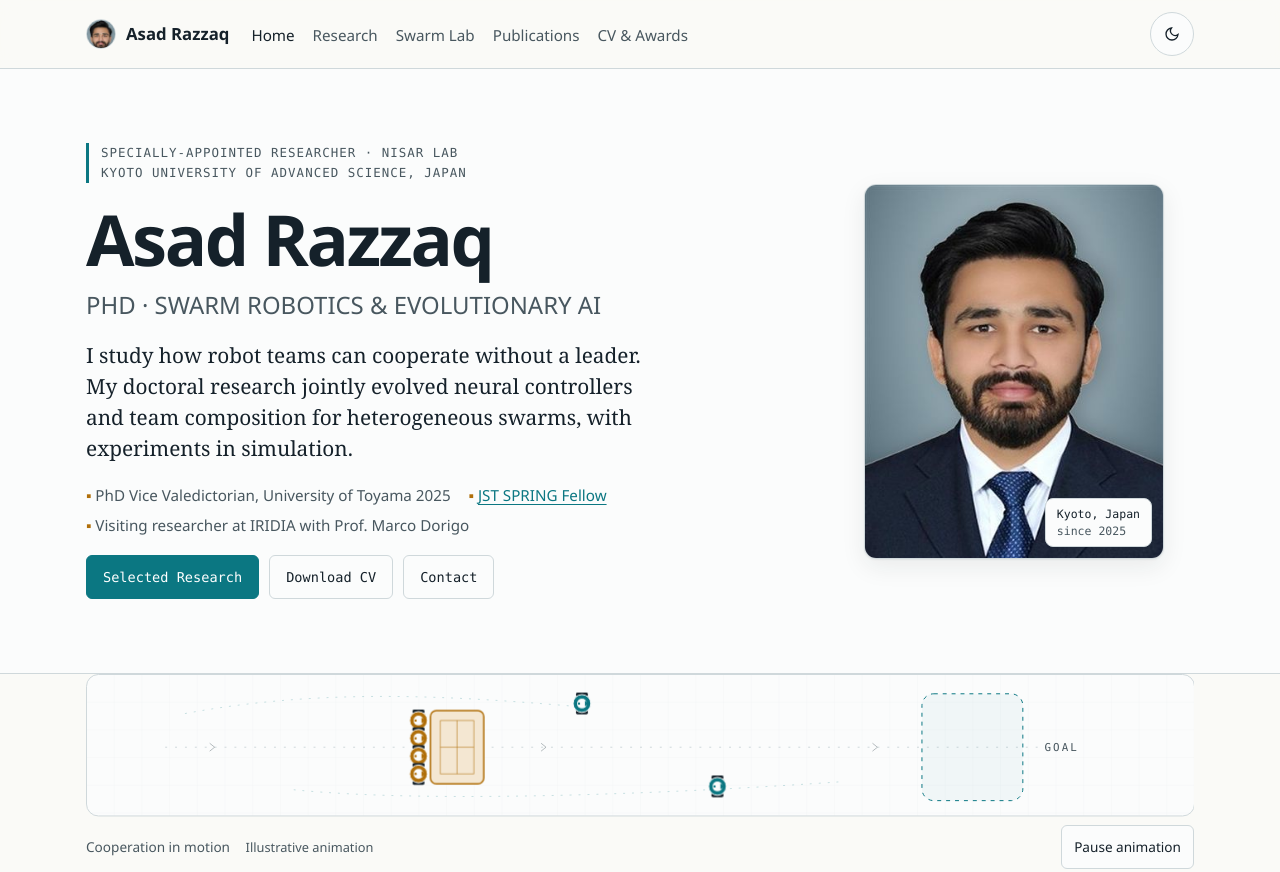
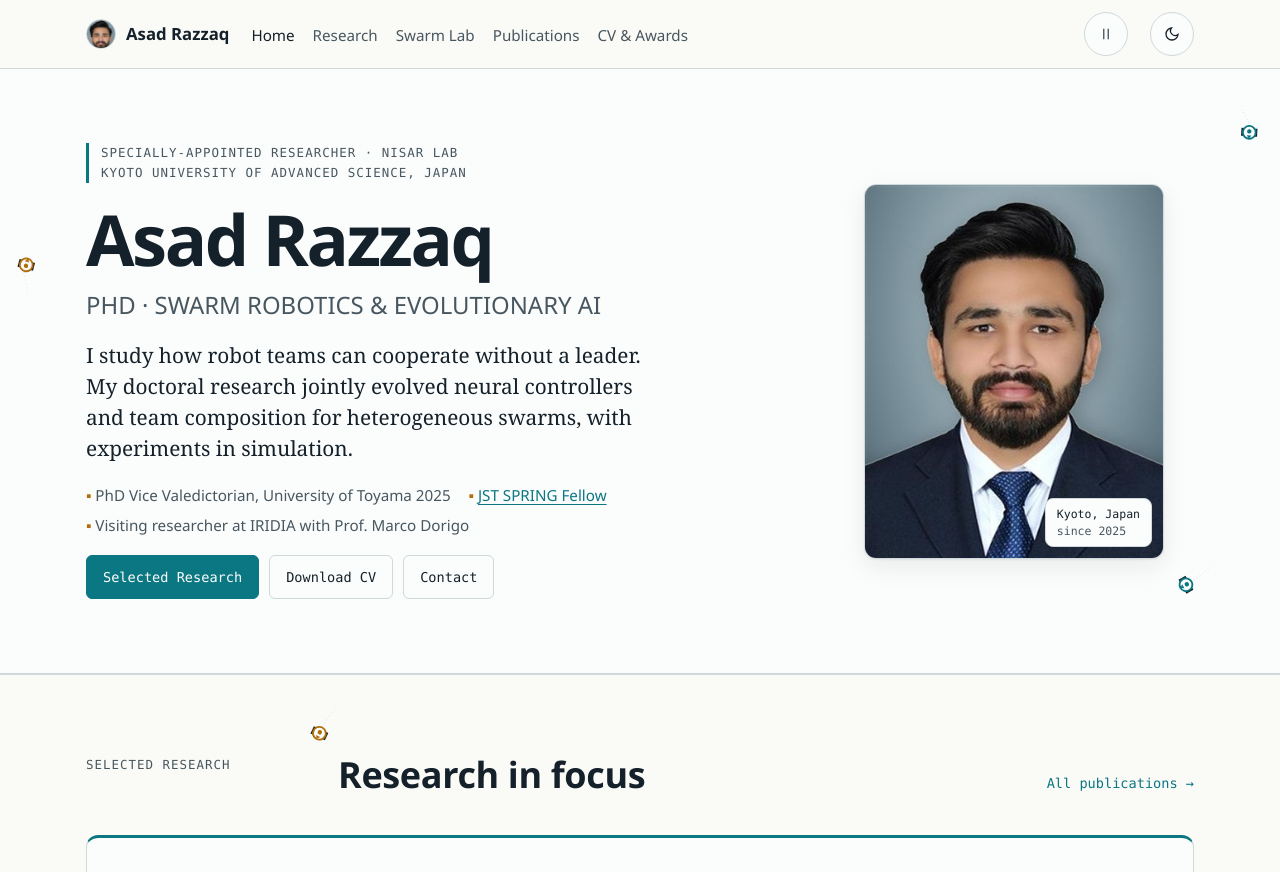
Before and after one commit to RAZZAQ-Asad/Razzaq-Asad.github.io, a plain HTML site: page index.html in a window 1280 px wide. Shown: the top 872 px of the page. Drawn offline with Linux system fonts and the light colour scheme.

Commit message:
Replace transport strip with ambient robots roaming around page content

```diff
--- /dev/null
+++ b/assets/home-roam.css
@@ -0,0 +1,7 @@
+/* Viewport decoration: no document-flow space and no pointer interception. */
+#swarm-roam {position:fixed;inset:0;display:block;width:100%;height:100%;pointer-events:none;z-index:10}
+.roam-toggle {display:inline-flex;align-items:center;justify-content:center;flex:none;width:44px;height:44px;padding:10px;border:1px solid var(--line);border-radius:50%;background:var(--surface);color:var(--muted);cursor:pointer}
+.roam-toggle:hover {color:var(--ink);border-color:var(--accent)}
+.roam-toggle svg {width:18px;height:18px}
+@media(prefers-reduced-motion:reduce) {#swarm-roam,.roam-toggle {display:none!important}}
+@media print {#swarm-roam,.roam-toggle {display:none!important}}
--- /dev/null
+++ b/assets/home-roam.js
@@ -0,0 +1,142 @@
+/* Ambient robot illustration. Choreographed sensing, not a research simulation. */
+(() => {
+  const canvas = document.getElementById("swarm-roam");
+  const button = document.getElementById("roam-toggle");
+  if (!canvas || !button) return;
+  const ctx = canvas.getContext("2d");
+  if (!ctx) return;
+  const reduce = matchMedia("(prefers-reduced-motion: reduce)");
+  const pauseIcon = '<svg viewBox="0 0 24 24" fill="none" stroke="currentColor" stroke-width="1.8" aria-hidden="true"><path d="M9 5v14M15 5v14"/></svg>';
+  const playIcon = '<svg viewBox="0 0 24 24" fill="none" stroke="currentColor" stroke-width="1.8" aria-hidden="true"><path d="m8 5 11 7-11 7Z"/></svg>';
+  let width=0, height=0, obstacles=[], robots=[], colors={}, paused=false, raf=0, previous=0, clock=0, dirty=true, lastLayout=0;
+  const random=(a,b)=>a+Math.random()*(b-a);
+  function palette() {
+    const s=getComputedStyle(document.documentElement);
+    colors={teal:s.getPropertyValue("--scout").trim(),amber:s.getPropertyValue("--worker").trim(),ink:s.getPropertyValue("--ink").trim(),surface:s.getPropertyValue("--surface").trim()};
+  }
+  function resize() {
+    width=innerWidth; height=innerHeight;
+    const ratio=Math.min(devicePixelRatio||1,2);
+    canvas.width=Math.round(width*ratio); canvas.height=Math.round(height*ratio);
+    ctx.setTransform(ratio,0,0,ratio,0,0);
+    robots=[]; dirty=true; palette();
+  }
+  function collectObstacles() {
+    const boxes=[];
+    const add=rect=>{
+      if(rect.width<1||rect.height<1||rect.bottom<0||rect.top>height||rect.right<0||rect.left>width)return;
+      boxes.push({left:rect.left-10,top:rect.top-10,right:rect.right+10,bottom:rect.bottom+10});
+    };
+    // Protect actual text lines, not whole sections, so robots can use the gaps.
+    const walker=document.createTreeWalker(document.body,NodeFilter.SHOW_TEXT);
+    let node;
+    while((node=walker.nextNode())) {
+      if(!node.textContent.trim())continue;
+      const parent=node.parentElement;
+      if(!parent||parent.closest("script,style,svg,canvas,[hidden],dialog:not([open])"))continue;
+      const r=document.createRange();r.selectNodeContents(node);
+      for(const rect of r.getClientRects())add(rect);
+    }
+    document.querySelectorAll("nav,img,button,input,select,textarea,video,iframe,canvas:not(#swarm-roam)").forEach(el=>add(el.getBoundingClientRect()));
+    obstacles=boxes;
+    dirty=false;
+  }
+  function free(x,y,padding=0) {
+    if(x<14+padding||y<14+padding||x>width-14-padding||y>height-14-padding)return false;
+    return !obstacles.some(r=>x>r.left-padding&&x<r.right+padding&&y>r.top-padding&&y<r.bottom+padding);
+  }
+  function place() {
+    for(let tries=0;tries<180;tries++){
+      const x=random(16,width-16),y=random(84,height-16);
+      if(free(x,y,5)&&robots.every(r=>Math.hypot(r.x-x,r.y-y)>45))
+        return {x,y,angle:random(-Math.PI,Math.PI),speed:random(15,24),phase:random(0,10),turn:random(-.25,.25),trail:[],stamp:0};
+    }
+    return null;
+  }
+  function clearAhead(r,angle,distance) {
+    return free(r.x+Math.cos(angle)*distance,r.y+Math.sin(angle)*distance,3);
+  }
+  function advance(r,dt) {
+    if(!free(r.x,r.y,2)){
+      const spot=place();
+      if(spot)Object.assign(r,spot);
+      return;
+    }
+    r.angle+=Math.sin(clock*.45+r.phase)*.18*dt;
+    if(!clearAhead(r,r.angle,30)) {
+      const turns=[.55,-.55,1.1,-1.1,1.8,-1.8,Math.PI];
+      const turn=turns.find(t=>clearAhead(r,r.angle+t,26)&&clearAhead(r,r.angle+t,12));
+      r.angle+=turn===undefined?Math.PI:turn;
+    }
+    for(const other of robots)if(other!==r&&Math.hypot(other.x-r.x,other.y-r.y)<24)r.angle+=1.4*dt;
+    const x=r.x+Math.cos(r.angle)*r.speed*dt,y=r.y+Math.sin(r.angle)*r.speed*dt;
+    if(free(x,y,2)){r.x=x;r.y=y;}else r.angle+=Math.PI*.7;
+    if(clock-r.stamp>.2){r.trail.push([r.x,r.y]);if(r.trail.length>9)r.trail.shift();r.stamp=clock;}
+  }
+  function drawRobot(r,index) {
+    const color=index%2?colors.amber:colors.teal;
+    if(!free(r.x,r.y))return;
+    ctx.save();ctx.translate(r.x,r.y);
+    const scan=(clock+r.phase)%10;
+    if(scan<1.9){
+      let reach=64;
+      for(let d=12;d<=64;d+=8){
+        if([-.42,0,.42].some(a=>!free(r.x+Math.cos(r.angle+a)*d,r.y+Math.sin(r.angle+a)*d,1))){reach=d-4;break;}
+      }
+      if(reach>16){
+        ctx.save();ctx.rotate(r.angle);
+        const glow=ctx.createRadialGradient(0,0,4,0,0,reach);
+        glow.addColorStop(0,color);glow.addColorStop(1,"transparent");
+        ctx.globalAlpha=.16*Math.sin(Math.PI*scan/1.9);
+        ctx.fillStyle=glow;ctx.beginPath();ctx.moveTo(0,0);ctx.arc(0,0,reach,-.42,.42);ctx.closePath();ctx.fill();
+        ctx.strokeStyle=color;ctx.lineWidth=.6;ctx.globalAlpha=.25;
+        ctx.beginPath();ctx.moveTo(8,0);ctx.lineTo(reach*.85,0);ctx.stroke();ctx.restore();
+      }
+    }
+    ctx.rotate(r.angle);
+    ctx.fillStyle=colors.ink;
+    ctx.fillRect(-4,-8,8,3);ctx.fillRect(-4,5,8,3);
+    ctx.fillStyle=colors.surface;ctx.strokeStyle=color;ctx.lineWidth=1.8;
+    ctx.beginPath();ctx.arc(0,0,6.4,0,Math.PI*2);ctx.fill();ctx.stroke();
+    ctx.fillStyle=color;ctx.beginPath();ctx.arc(-1,0,2.2,0,Math.PI*2);ctx.fill();
+    ctx.beginPath();ctx.moveTo(3,-2.3);ctx.lineTo(6.5,0);ctx.lineTo(3,2.3);ctx.closePath();ctx.fill();
+    ctx.restore();
+    ctx.fillStyle=color;
+    r.trail.forEach(([x,y],i)=>{if(free(x,y)){ctx.globalAlpha=.04+.12*i/r.trail.length;ctx.beginPath();ctx.arc(x,y,.8,0,Math.PI*2);ctx.fill();}});
+    ctx.globalAlpha=1;
+  }
+  function frame(now) {
+    raf=0;
+    if(paused||reduce.matches||document.hidden)return;
+    if(previous&&now-previous<32){raf=requestAnimationFrame(frame);return;}
+    const dt=Math.min((now-(previous||now))/1000,.05);previous=now;clock+=dt;
+    if(dirty&&now-lastLayout>90){collectObstacles();lastLayout=now;}
+    const target=width<650?2:4;
+    while(robots.length<target){const r=place();if(!r)break;robots.push(r);}
+    if(robots.length>target)robots.length=target;
+    ctx.clearRect(0,0,width,height);
+    robots.forEach(r=>advance(r,dt));
+    robots.forEach(drawRobot);
+    raf=requestAnimationFrame(frame);
+  }
+  function sync() {
+    const running=!paused&&!reduce.matches&&!document.hidden;
+    canvas.dataset.state=reduce.matches?"reduced":running?"running":"paused";
+    button.hidden=reduce.matches;
+    button.innerHTML=paused?playIcon:pauseIcon;
+    button.setAttribute("aria-label",paused?"Resume background robots":"Pause background robots");
+    button.title=paused?"Resume background robots":"Pause background robots";
+    cancelAnimationFrame(raf);raf=0;previous=0;
+    if(reduce.matches)ctx.clearRect(0,0,width,height);
+    if(running)raf=requestAnimationFrame(frame);
+  }
+  button.addEventListener("click",()=>{paused=!paused;sync();});
+  addEventListener("resize",resize);
+  addEventListener("scroll",()=>{dirty=true;},{passive:true});
+  addEventListener("load",()=>{dirty=true;});
+  document.addEventListener("visibilitychange",sync);
+  reduce.addEventListener("change",sync);
+  new MutationObserver(()=>{palette();dirty=true;}).observe(document.documentElement,{attributes:true,attributeFilter:["data-theme"]});
+  if("ResizeObserver" in window)new ResizeObserver(()=>{dirty=true;}).observe(document.body);
+  resize();sync();
+})();
--- a/index.html
+++ b/index.html
@@ -703,9 +703,10 @@ summary { cursor: pointer; font-family: var(--f-display); font-weight: 600; padd
 .compact-updates { padding-block: 24px; }
 @media (max-width: 700px) { .featured-study { grid-template-columns: 1fr; gap: 24px; } }
 </style>
-<link rel="stylesheet" href="assets/home-motion.css?v=20261127b">
+<link rel="stylesheet" href="assets/home-roam.css?v=20261127">
 </head>
 <body>
+<canvas id="swarm-roam" aria-hidden="true"></canvas>
 <a class="skip" href="#main">Skip to content</a>
 <nav class="nav" aria-label="Main">
   <div class="wrap">
@@ -720,6 +721,7 @@ summary { cursor: pointer; font-family: var(--f-display); font-weight: 600; padd
       <li><a href="cv.html">CV & Awards</a></li>
     </ul>
     <button class="menu-btn" type="button" aria-expanded="false" aria-controls="nav-links" aria-label="Open menu"><svg viewBox="0 0 24 24" fill="none" stroke="currentColor" stroke-width="2" stroke-linecap="round" aria-hidden="true"><path d="M4 7h16M4 12h16M4 17h16"/></svg></button>
+    <button class="roam-toggle" id="roam-toggle" type="button" aria-label="Pause background robots" title="Pause background robots" hidden></button>
     <button class="theme-btn" type="button" aria-label="Switch theme"></button>
   </div>
 </nav>
@@ -750,42 +752,7 @@ summary { cursor: pointer; font-family: var(--f-display); font-weight: 600; padd
     </div>
   </div>
 </header>
-<div class="wrap swarm-ribbon-wrap"><figure class="swarm-ribbon" id="swarm-ribbon">
-  <svg id="swarm-motion-scene" viewBox="0 0 1120 144" aria-hidden="true" focusable="false">
-    <defs>
-      <pattern id="swarm-grid" width="28" height="28" patternUnits="userSpaceOnUse"><path d="M28 0H0V28" fill="none" stroke="currentColor" stroke-width=".5"/></pattern>
-      <g id="swarm-robot">
-        <rect x="-6" y="-11" width="12" height="4" rx="1.5" class="swarm-wheel"/>
-        <rect x="-6" y="7" width="12" height="4" rx="1.5" class="swarm-wheel"/>
-        <circle r="9" fill="currentColor" class="swarm-body"/>
-        <circle r="5" class="swarm-shell"/>
-        <path d="M3-3 7 0 3 3Z" fill="currentColor"/>
-        <circle cx="-3" r="1.2" fill="currentColor"/>
-      </g>
-    </defs>
-    <rect x=".5" y=".5" width="100%" height="143" rx="12" class="swarm-floor"/>
-    <rect x="1" y="1" width="100%" height="142" rx="12" fill="url(#swarm-grid)" class="swarm-grid"/>
-    <path d="M80 74H977" class="swarm-route"/>
-    <path d="m125 70 5 4-5 4m335-8 5 4-5 4m335-8 5 4-5 4" class="swarm-route-marks"/>
-    <g class="swarm-goal-position"><rect x="845" y="20" width="102" height="108" rx="12" class="swarm-goal"/>
-    <text x="969" y="78" class="swarm-goal-label">GOAL</text></g>
-    <path d="M100 40C250 12 390 24 510 34M210 117C360 132 620 119 762 109" class="swarm-trail"/>
-    <g class="swarm-scout swarm-scout-a"><use href="#swarm-robot"/></g>
-    <g class="swarm-scout swarm-scout-b"><use href="#swarm-robot"/></g>
-    <g class="swarm-transport">
-      <g class="swarm-pushers">
-        <use href="#swarm-robot" transform="translate(-11 -27)"/>
-        <use href="#swarm-robot" transform="translate(-11 -9)"/>
-        <use href="#swarm-robot" transform="translate(-11 9)"/>
-        <use href="#swarm-robot" transform="translate(-11 27)"/>
-      </g>
-      <rect x="1" y="-37" width="54" height="74" rx="6" class="swarm-payload"/>
-      <path d="M11-27H45V27H11ZM28-27V27M11 0H45" class="swarm-payload-detail"/>
-    </g>
-    <g class="swarm-goal-position"><g class="swarm-arrival"><circle cx="896" cy="74" r="15"/><path d="m889 74 5 5 9-10"/></g></g>
-  </svg>
-  <figcaption><span>Cooperation in motion <span class="swarm-ribbon-note">Illustrative animation</span></span><button type="button" class="swarm-motion-toggle" aria-controls="swarm-motion-scene" hidden>Pause animation</button></figcaption>
-</figure></div>
+
 <section class="sec" aria-labelledby="h-research">
   <div class="wrap">
     <div class="sec-head">
@@ -954,6 +921,6 @@ END OF HIDDEN GALLERY SECTION -->
   });
 })();
 </script>
-<script src="assets/home-motion.js?v=20261127" defer></script>
+<script src="assets/home-roam.js?v=20261127" defer></script>
 </body>
 </html>
```
